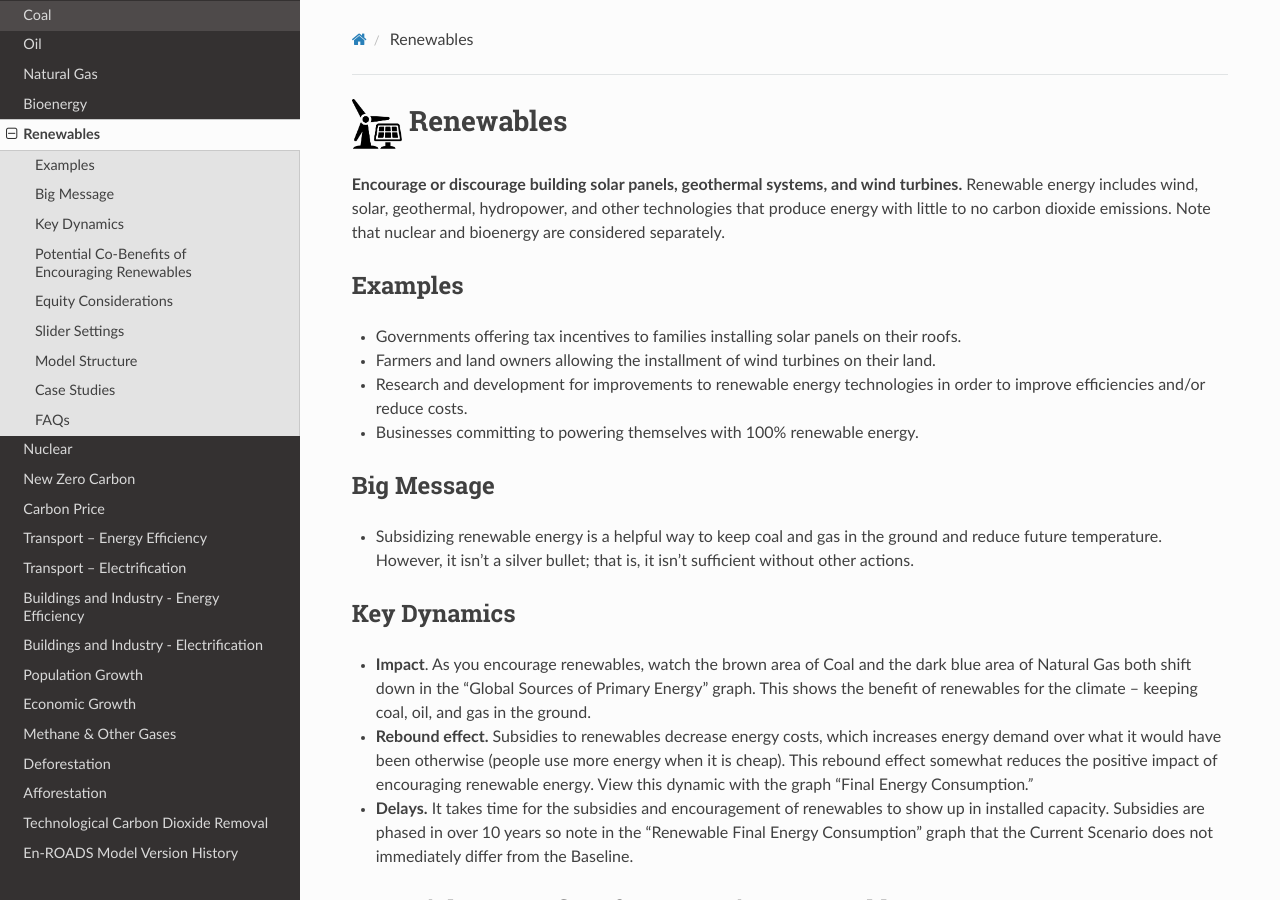
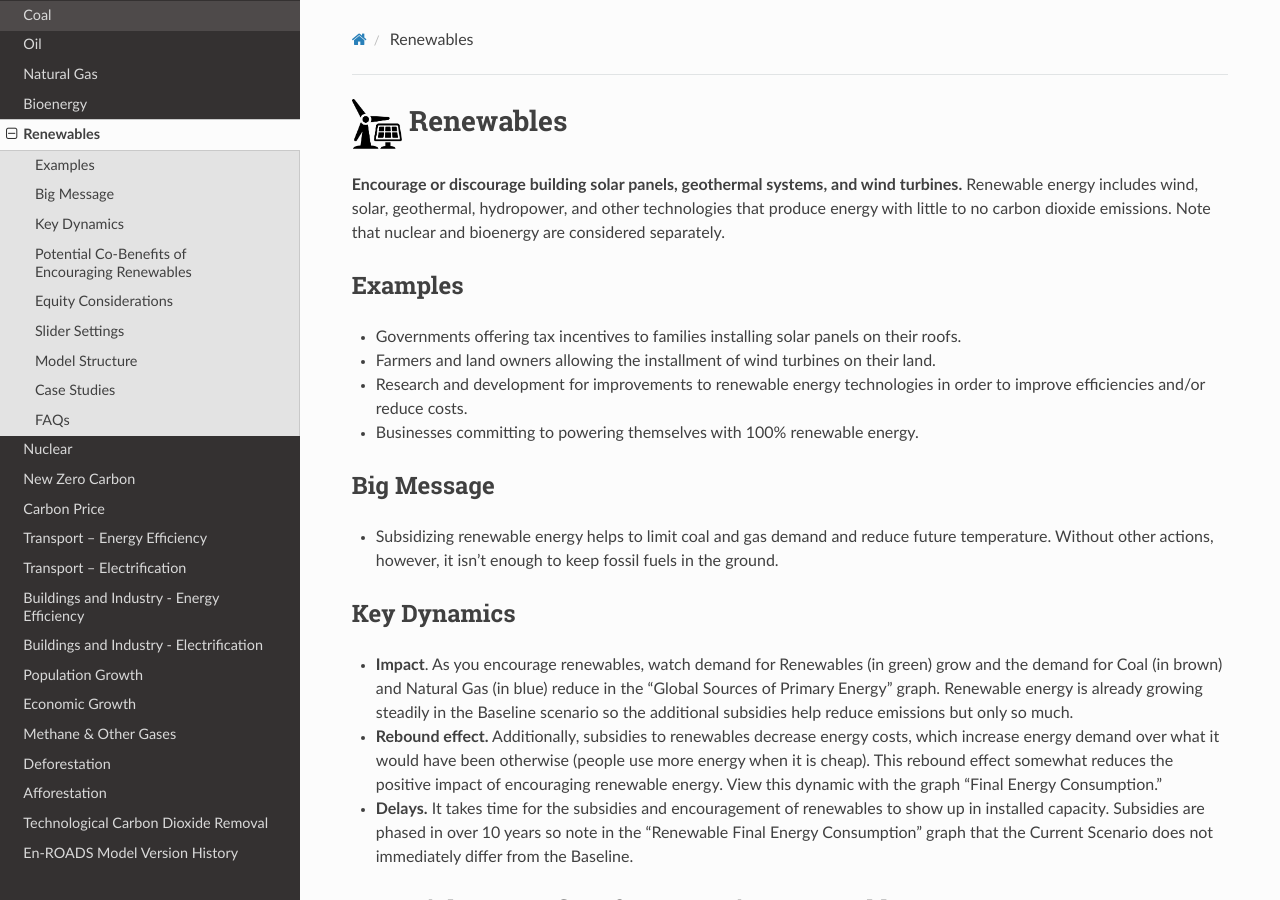
Before and after one commit to climateinteractive/enroads-guide, a Sphinx documentation site: the page built from docs/guide/renewables.rst, in a window 1280 px wide and 900 px high. Built offline with Sphinx 7.4.7 and the Read the Docs theme 2.0.0, drawn with Linux system fonts in a browser that asks for light colours.

Commit message:
Updated Renewables Big Message & Key Dynamics

```diff
--- a/docs/guide/renewables.rst
+++ b/docs/guide/renewables.rst
@@ -17,14 +17,14 @@ Examples
 Big Message
 -----------
 
-* Subsidizing renewable energy is a helpful way to keep coal and gas in the ground and reduce future temperature. However, it isn’t a silver bullet; that is, it isn't sufficient without other actions.
+* Subsidizing renewable energy helps to limit coal and gas demand and reduce future temperature. Without other actions, however, it isn’t enough to keep fossil fuels in the ground.
 
 Key Dynamics
 -------------
 
-* **Impact**. As you encourage renewables, watch the brown area of Coal and the dark blue area of Natural Gas both shift down in the “Global Sources of Primary Energy” graph. This shows the benefit of renewables for the climate – keeping coal, oil, and gas in the ground.
+* **Impact**. As you encourage renewables, watch demand for Renewables (in green) grow and the demand for Coal (in brown) and Natural Gas (in blue) reduce in the “Global Sources of Primary Energy” graph. Renewable energy is already growing steadily in the Baseline scenario so the additional subsidies help reduce emissions but only so much.
 
-* **Rebound effect.** Subsidies to renewables decrease energy costs, which increases energy demand over what it would have been otherwise (people use more energy when it is cheap). This rebound effect somewhat reduces the positive impact of encouraging renewable energy. View this dynamic with the graph “Final Energy Consumption\ *.”*
+* **Rebound effect.** Additionally, subsidies to renewables decrease energy costs, which increase energy demand over what it would have been otherwise (people use more energy when it is cheap). This rebound effect somewhat reduces the positive impact of encouraging renewable energy. View this dynamic with the graph “Final Energy Consumption.”
 
 * **Delays.** It takes time for the subsidies and encouragement of renewables to show up in installed capacity. Subsidies are phased in over 10 years so note in the “Renewable Final Energy Consumption” graph that the Current Scenario does not immediately differ from the Baseline.
 
```
